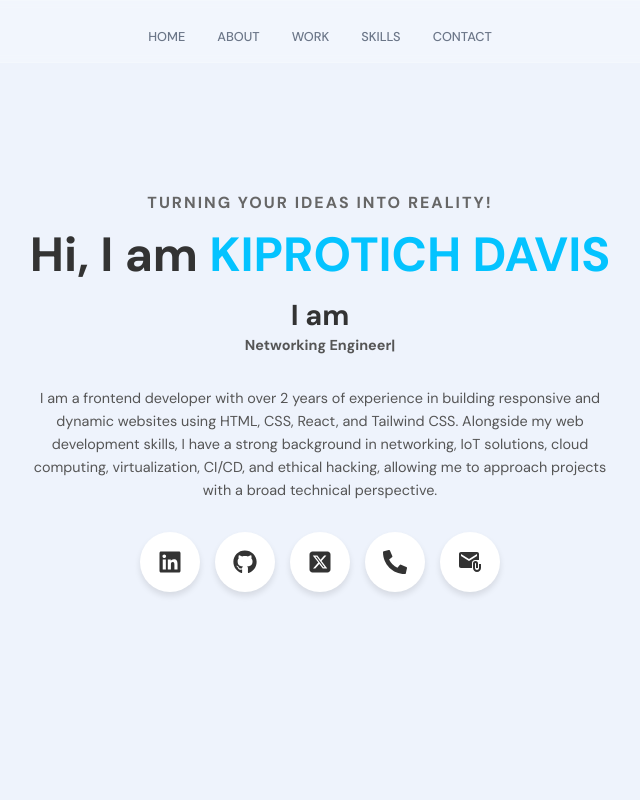
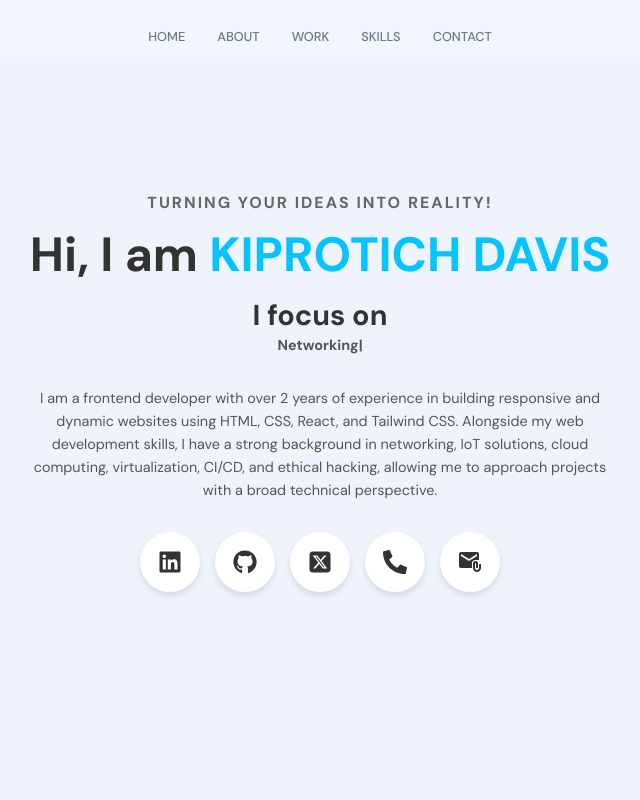
Before and after one commit to DavisKiprotich/New-Portfolio, a React (Create React App) app: page / in a window 1280 px wide. Shown: the top 800 px of the page, without its empty margins (320-960 px from the left). Built offline with nearby package versions, Linux system fonts and the light colour scheme.

Commit message:
Header fix

```diff
--- a/src/container/Header/Header.jsx
+++ b/src/container/Header/Header.jsx
@@ -11,7 +11,7 @@ const Header = () => {
         <div class="header-content">
             <h4>TURNING YOUR IDEAS INTO REALITY!</h4>
             <h1>Hi, I am <span class="highlight">KIPROTICH DAVIS</span></h1>
-            <h2>I am
+            <h2>I focus on
               <span class="role">
                 {" "}
                 <span className="highlight-text">
@@ -19,9 +19,9 @@ const Header = () => {
                   <Typical
                     loop={Infinity}
                     steps={[
-                      "Front End Developer",
+                      "Front End Development",
                       2000,
-                      "Networking Engineer",
+                      "Networking",
                       2000,
                       "IOT Solutions",
                       2500,
@@ -29,7 +29,7 @@ const Header = () => {
                       2500,
                       "Virtualization",
                       2500,
-                      "Ethical Hacker",
+                      "Ethical Hacking",
                       2000,
                     ]}
                   />
```
